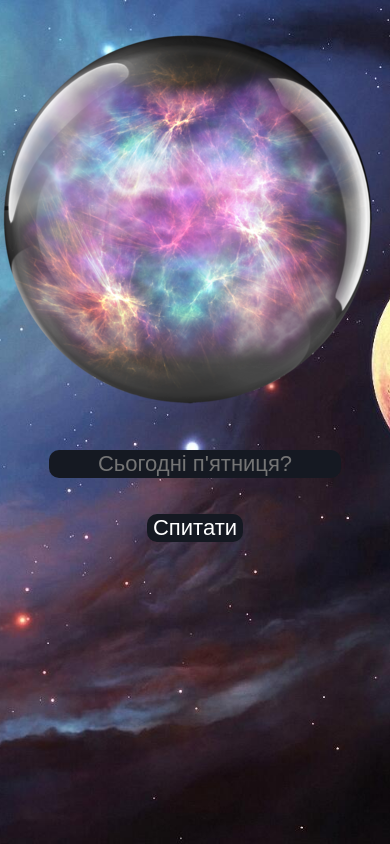
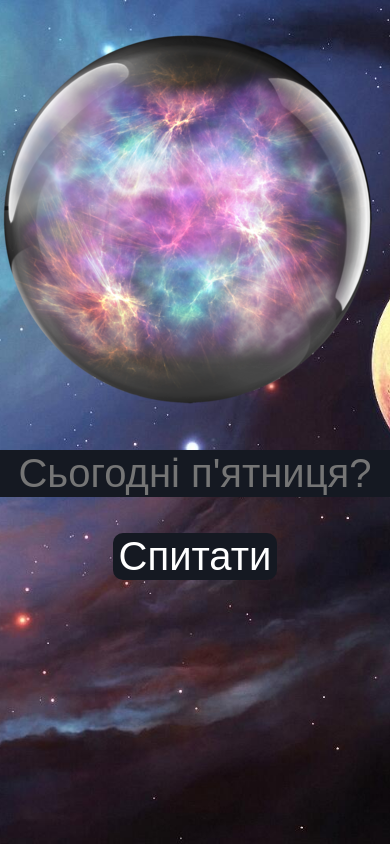
Before and after one commit to Painkiller3x/lr7, a plain HTML site: page index.html in a window 390 px wide. Shown: the top 844 px of the page. Drawn offline with Linux system fonts and the light colour scheme.

Commit message:
Update style.css

```diff
--- a/css/style.css
+++ b/css/style.css
@@ -39,3 +39,6 @@ border:#151922;
 border-radius:5px;
 color:white;
 }
+@media screen and (max-width: 1200px) {
+	#btn,#inText,#ball {font-size: 40px;}
+}
```
